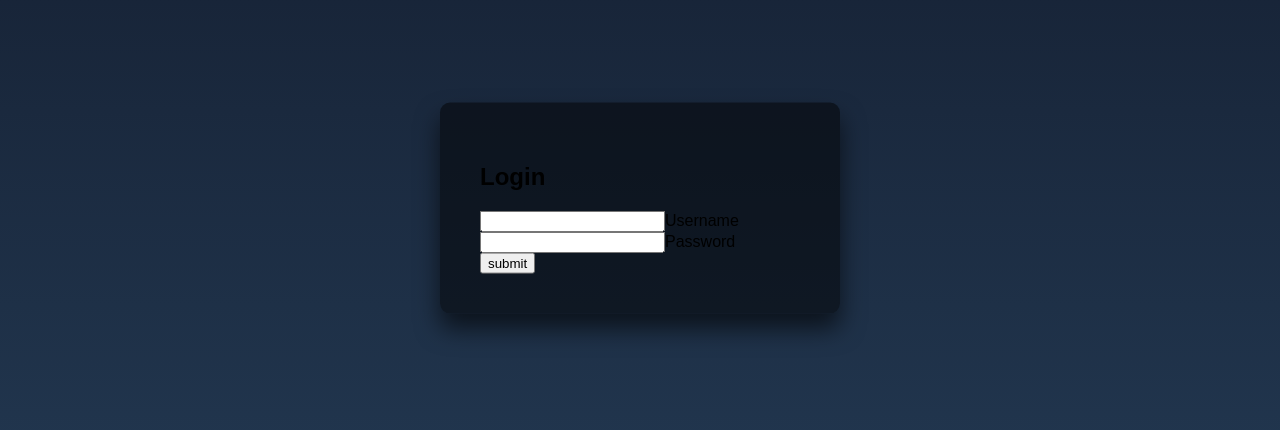
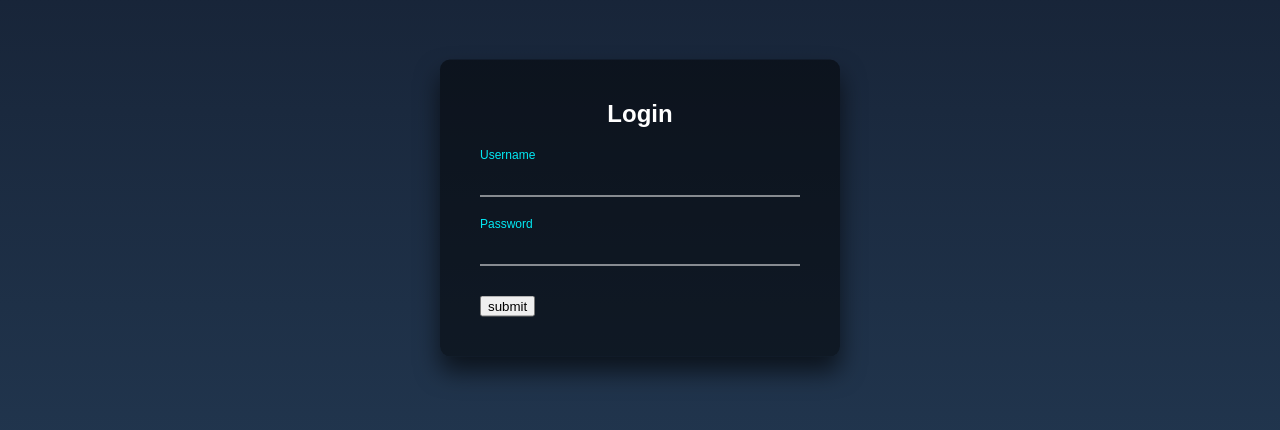
Before and after one commit to infomediadesign/sad-02-2022-project-the-secret-ingredient, a React (Create React App) app in the folder frontend/: page / in a window 1280 px wide. Shown: the part 192-622 px from the top of the page. Built offline with nearby package versions, Linux system fonts and the light colour scheme.

Commit message:
some more fixes on the login form in scss

```diff
--- a/frontend/src/styles/Login.scss
+++ b/frontend/src/styles/Login.scss
@@ -160,3 +160,43 @@ body{
     box-shadow: 0 15px 25px rgba(0,0,0,.6);
     border-radius: 10px;
 }
+.login-box h2 {
+    margin: 0 0 30px;
+    padding: 0;
+    color: #fff;
+    text-align: center;
+}
+
+.login-box .user-box {
+    position: relative;
+  }
+
+.login-box .user-box input {
+    width: 100%;
+    padding: 10px 0;
+    font-size: 16px;
+    color: #fff;
+    margin-bottom: 30px;
+    border: none;
+    border-bottom: 1px solid #fff;
+    outline: none;
+    background: transparent;
+}
+
+.login-box .user-box label {
+    position: absolute;
+    top:0;
+    left: 0;
+    padding: 10px 0;
+    font-size: 16px;
+    color: #fff;
+    pointer-events: none;
+    transition: .5s;
+  }
+  .login-box .user-box input:focus ~ label,
+.login-box .user-box input:valid ~ label {
+  top: -20px;
+  left: 0;
+  color: #03e9f4;
+  font-size: 12px;
+}
```
